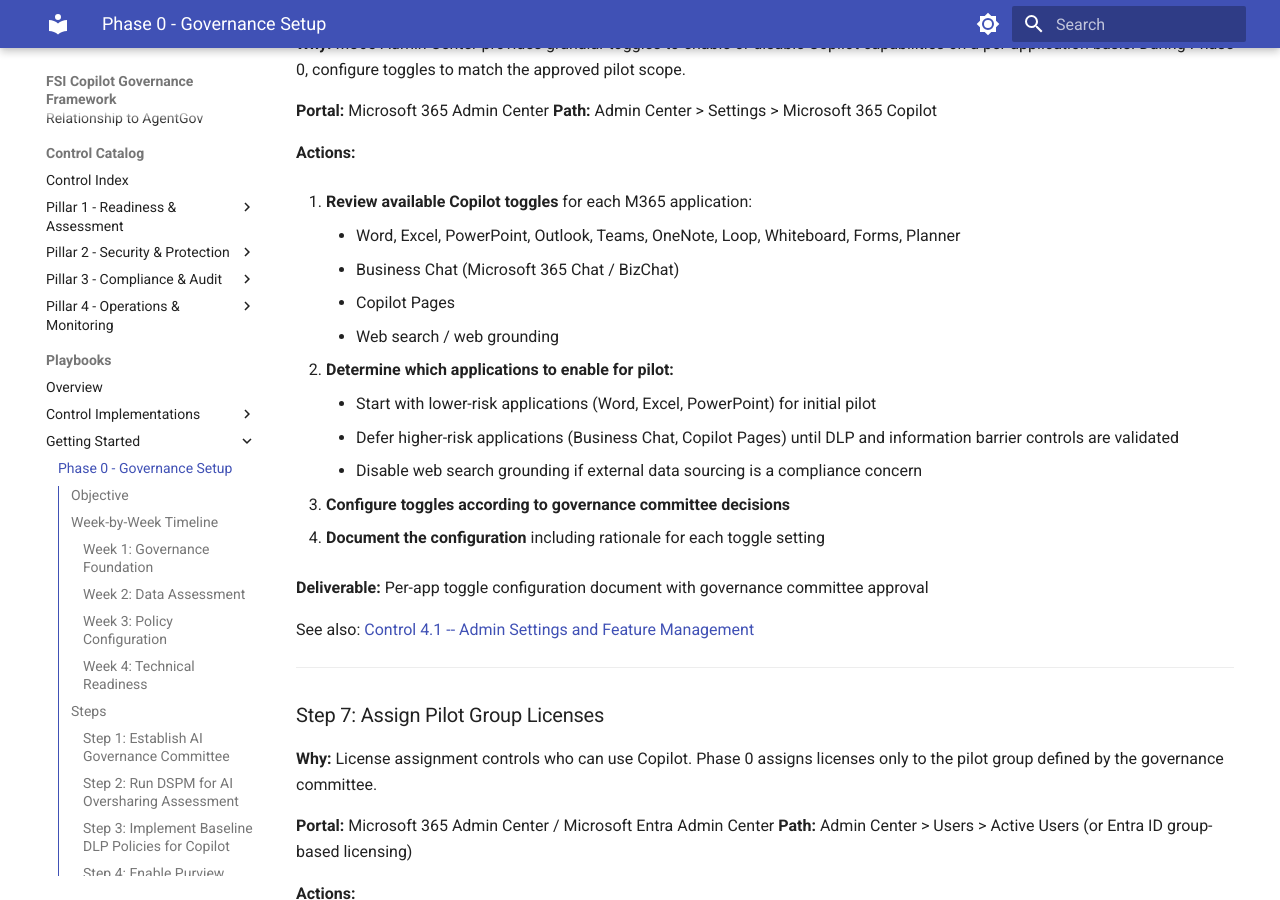
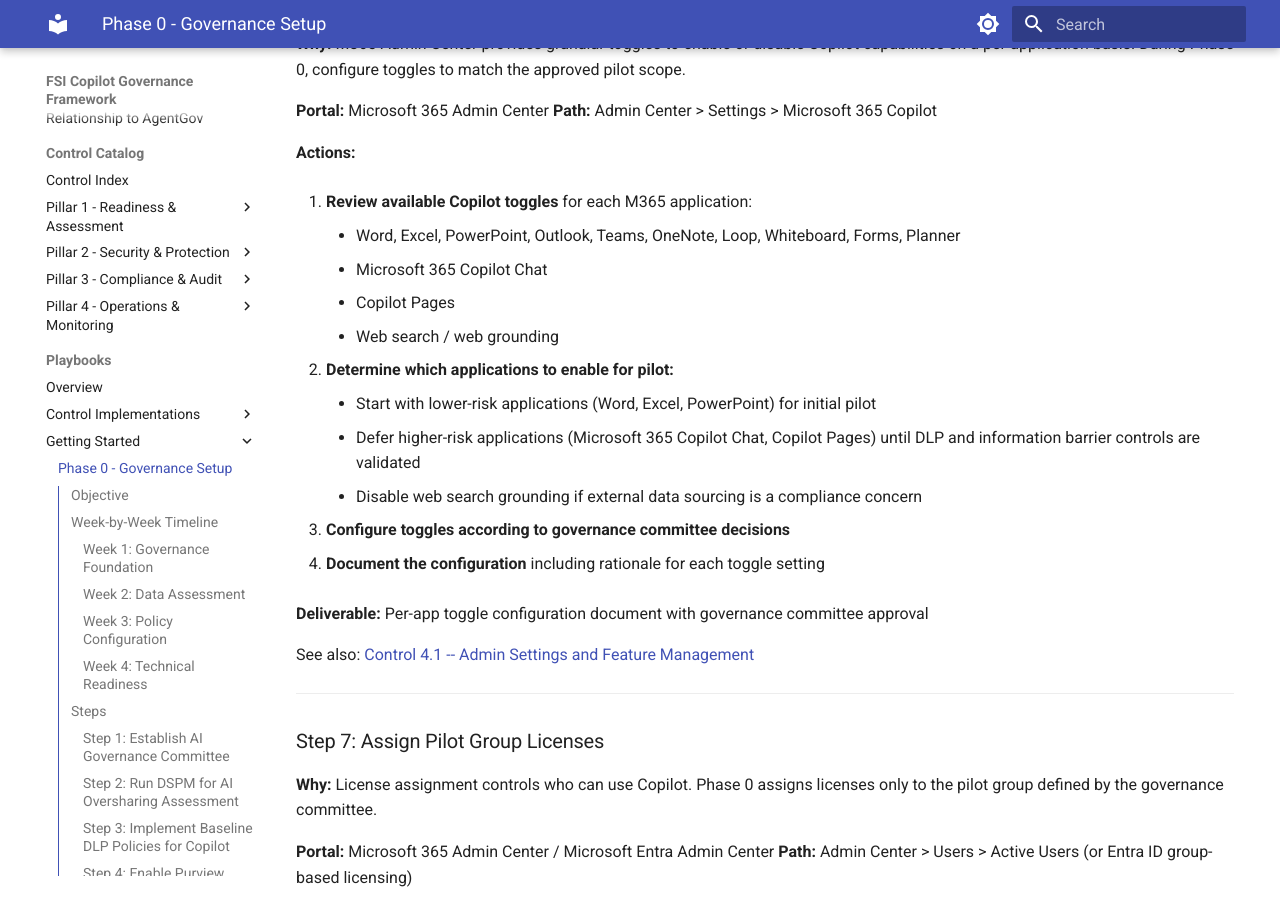
Before and after one commit to judeper/FSI-CopilotGov, an MkDocs documentation site: the page built from docs/playbooks/getting-started/phase-0-governance-setup.md, in a window 1280 px wide and 900 px high, scrolled down 5980 px. Built offline with MkDocs 1.6.1 and Material for MkDocs 9.7.7, drawn with Linux system fonts in a browser that asks for light colours.

Commit message:
fix(naming): replace BizChat with Microsoft 365 Copilot Chat in root and getting-started files
- Updated docs/index.md: AI-Native surface list
- Updated README.md: framework coverage description
- Updated docs/getting-started/checklist.md: RSS control description
- Updated docs/getting-started/quick-start.md: oversharing assessment step
- Updated docs/playbooks/getting-started/phase-0-governance-setup.md: removed 'Business Chat (Microsoft 365 Chat / BizChat)' alias chain, replaced with 'Microsoft 365 Copilot Chat' in both instances

```diff
--- a/docs/playbooks/getting-started/phase-0-governance-setup.md
+++ b/docs/playbooks/getting-started/phase-0-governance-setup.md
@@ -219,13 +219,13 @@
 
 1. **Review available Copilot toggles** for each M365 application:
     - Word, Excel, PowerPoint, Outlook, Teams, OneNote, Loop, Whiteboard, Forms, Planner
-    - Business Chat (Microsoft 365 Chat / BizChat)
+    - Microsoft 365 Copilot Chat
     - Copilot Pages
     - Web search / web grounding
 
 2. **Determine which applications to enable for pilot:**
     - Start with lower-risk applications (Word, Excel, PowerPoint) for initial pilot
-    - Defer higher-risk applications (Business Chat, Copilot Pages) until DLP and information barrier controls are validated
+    - Defer higher-risk applications (Microsoft 365 Copilot Chat, Copilot Pages) until DLP and information barrier controls are validated
     - Disable web search grounding if external data sourcing is a compliance concern
 
 3. **Configure toggles according to governance committee decisions**
```
Also changed, not shown: README.md (+1 -1 lines), docs/getting-started/checklist.md (+1 -1 lines), docs/getting-started/quick-start.md (+1 -1 lines), docs/index.md (+1 -1 lines).
